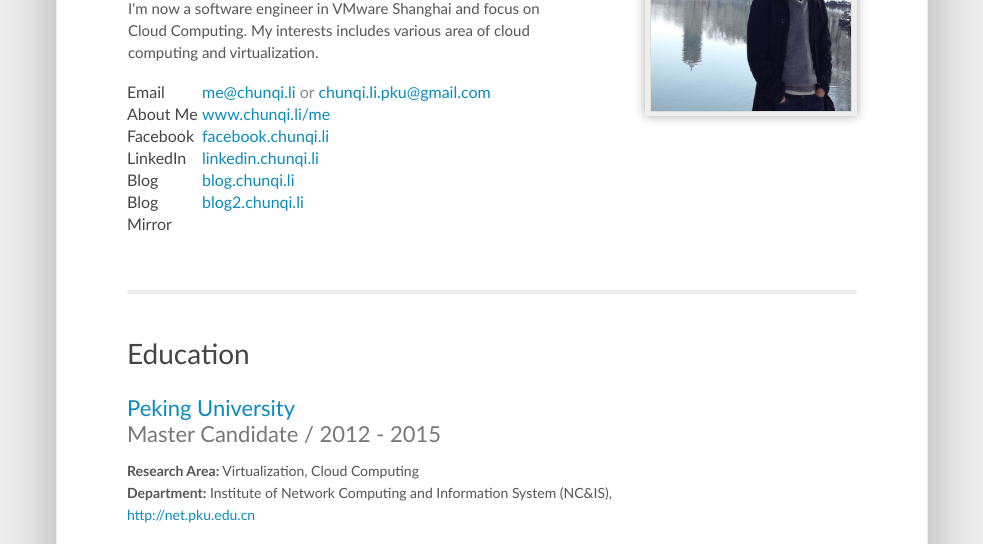
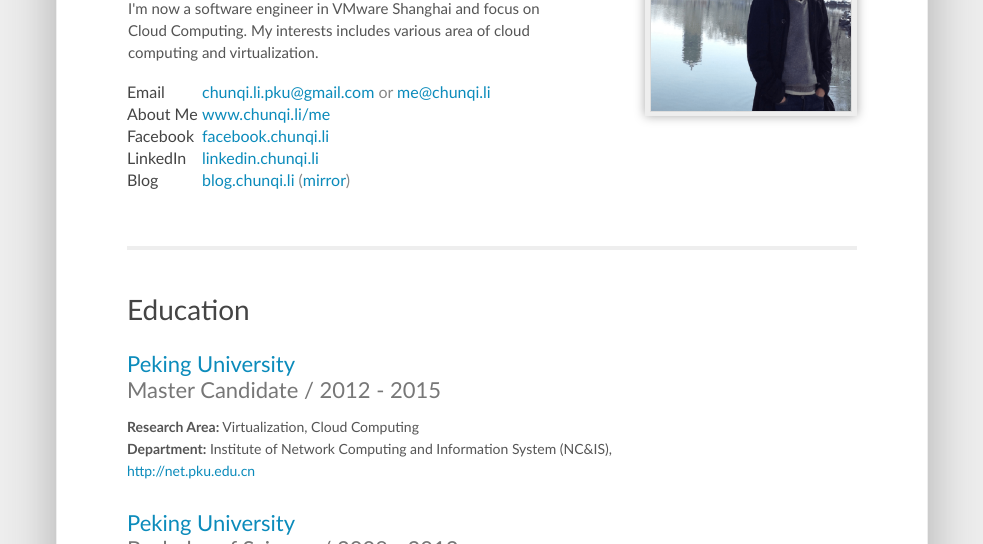
Before and after one commit to xelatex/xelatex.github.io, a plain HTML site: page me/index.html in a window 1280 px wide. Shown: the part 256-800 px from the top of the page, without its empty margins (148-1131 px from the left). Drawn offline with Linux system fonts and the light colour scheme.

Commit message:
Site updated: 2015-11-09 15:46:38

```diff
--- a/css/main.css
+++ b/css/main.css
@@ -961,7 +961,7 @@ body {
   width: 4px;
   height: 4px;
   border-radius: 50%;
-  background: #55ed60;
+  background: #b3456f;
 }
 .sidebar-nav {
   margin: 0 0 20px;
--- a/me/index.html
+++ b/me/index.html
@@ -22,13 +22,12 @@
       <p><a href="index_zh.html">中文版本</a></p>
       <p>I'm now a software engineer in VMware Shanghai and focus on Cloud Computing. My interests includes various area of cloud computing and virtualization.</p>
       <div id="contact-details">
-        <p class="contact"><span>Email</span><a href="mailto:me@chunqi.li">me@chunqi.li</a> or
-        	<a href="chunqi.li.pku@gmail.com">chunqi.li.pku@gmail.com</a></p>
+        <p class="contact"><span>Email</span><a href="chunqi.li.pku@gmail.com">chunqi.li.pku@gmail.com</a> or
+        	<a href="mailto:me@chunqi.li">me@chunqi.li</a></p>
         <p class="contact"><span>About Me</span><a href="http://www.chunqi.li/me">www.chunqi.li/me</a></p>
         <p class="contact"><span>Facebook</span><a href="http://facebook.chunqi.li" target=_blank>facebook.chunqi.li</a></p>
         <p class="contact"><span>LinkedIn</span><a href="http://linkedin.chunqi.li" target=_blank>linkedin.chunqi.li</a></p>
-        <p class="contact"><span>Blog</span><a href="http://blog.chunqi.li" target=_blank>blog.chunqi.li</a></p>
-        <p class="contact"><span>Blog Mirror</span><a href="http://blog2.chunqi.li" target=_blank>blog2.chunqi.li</a></p>
+        <p class="contact"><span>Blog</span><a href="http://blog.chunqi.li" target=_blank>blog.chunqi.li</a> (<a href="http://blog2.chunqi.li" target=_blank>mirror</a>)</p>
       </div>
     </div>
     <!--end header-content-->
```
Also changed, not shown: index.html (+9 -0 lines), me/index_zh.html (+3 -4 lines).
